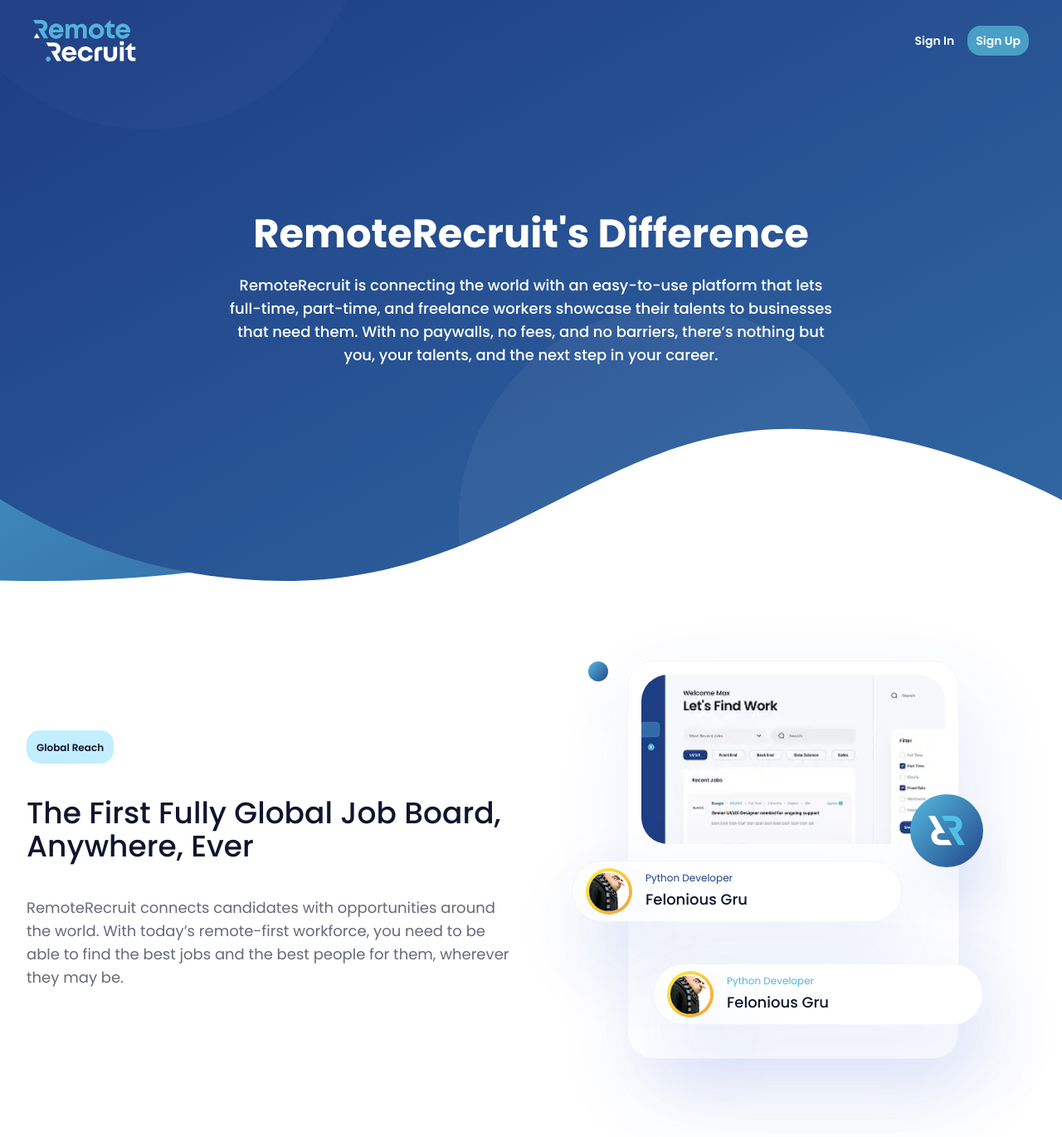
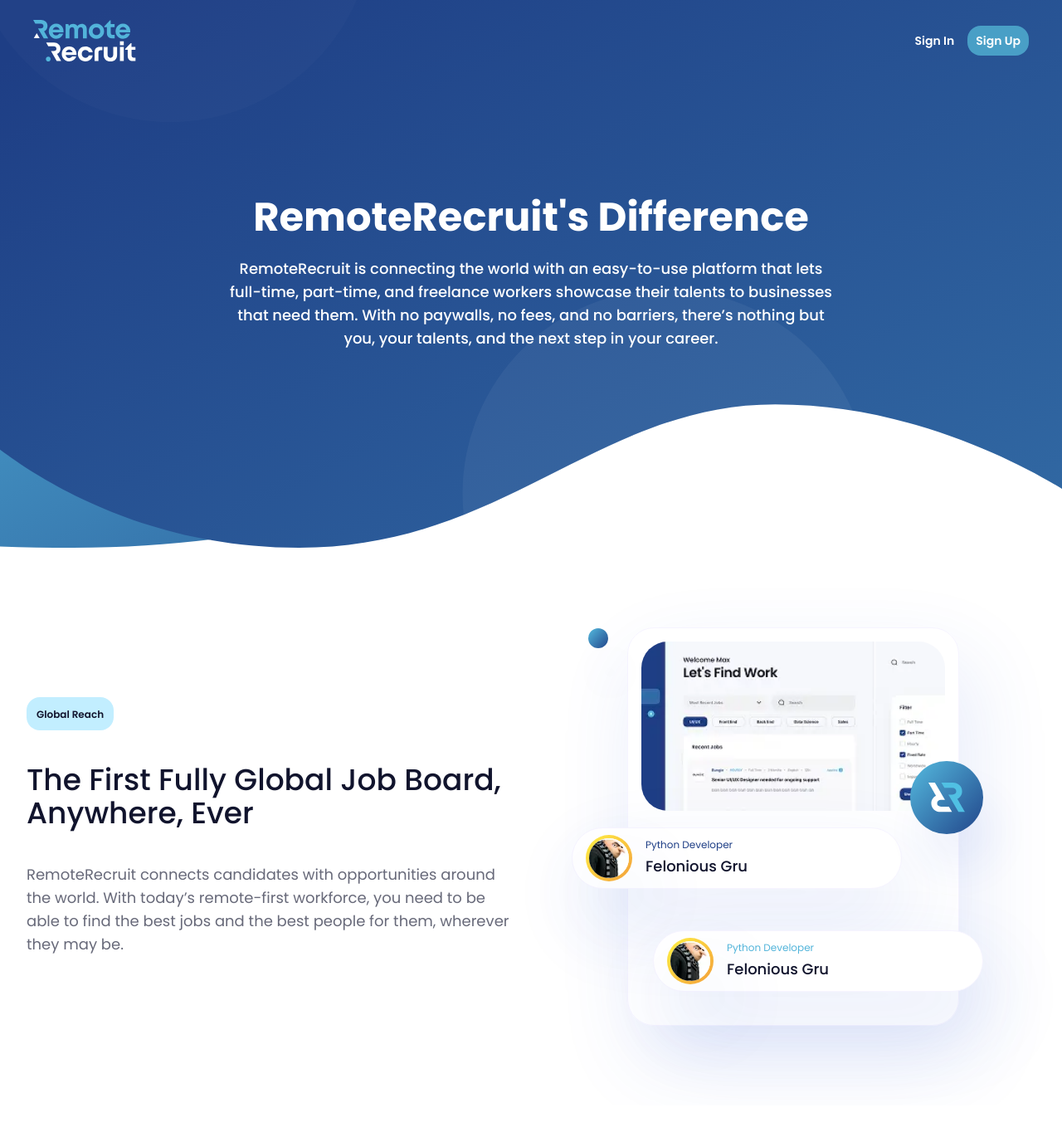
Before and after one commit to EasinTanvir/technical-task, a React (Vite) app: page / in a window 1280 px wide. Shown: the whole page at 83% size. After the commit the page ends 1332 px from the top, so only its background shows below. Built offline with nearby package versions, Linux system fonts and the light colour scheme.

Commit message:
refactor file

```diff
--- a/src/components/landingPage/Hero/HeroSection.jsx
+++ b/src/components/landingPage/Hero/HeroSection.jsx
@@ -15,7 +15,7 @@
       <BannerImage />
 
       <Container>
-        <div className="relative z-10 flex min-h-122 md:min-h-150 xl:min-h-175 flex-col items-center justify-center text-center space-y-6 max-w-185 mx-auto">
+        <div className="relative z-10 flex min-h-122 md:min-h-150 xl:min-h-165 flex-col items-center justify-center text-center space-y-6 max-w-185 mx-auto">
           <Heading as="h1" id="hero-heading">
             RemoteRecruit's Difference
           </Heading>
--- a/src/components/landingPage/Research/Card.jsx
+++ b/src/components/landingPage/Research/Card.jsx
@@ -1,7 +1,7 @@
 import React from "react";
 import { findWorkImage, profileImage } from "../../../constant";
 import Profile from "./Profile";
-import CircleLogo from "./CircleLogo";
+import CircleLogo from "../../shared/CircleLogo";
 import EmptyCircle from "./EmptyCircle";
 
 const Card = () => {
@@ -30,7 +30,7 @@
         imageSrc={profileImage}
       />
 
-      <CircleLogo />
+      <CircleLogo className=" absolute sm:-right-7.5 -right-4 top-40 z-10 " />
       <EmptyCircle />
     </div>
   );
--- a/src/components/landingPage/Research/CircleLogo.jsx
+++ /dev/null
@@ -1,17 +0,0 @@
-import React from "react";
-import { logoIconImage } from "../../../constant";
-const CircleLogo = () => {
-  return (
-    <div className="sm:w-22 sm:h-22 w-16 h-16 rounded-full absolute sm:-right-7.5 -right-4 top-40 z-10   flex-center bg-research-logo-circle-bg  shadow-research-logo-circle">
-      <img
-        src={logoIconImage}
-        alt="RemoteRecruit logo"
-        width={140}
-        height={40}
-        className="sm:w-11 w-7"
-      />
-    </div>
-  );
-};
-
-export default CircleLogo;
--- /dev/null
+++ b/src/components/shared/CircleLogo.jsx
@@ -0,0 +1,19 @@
+import React from "react";
+import { logoIconImage } from "../../constant";
+const CircleLogo = ({ className = "" }) => {
+  return (
+    <div
+      className={`sm:w-22 sm:h-22 w-16 h-16 rounded-full flex-center bg-research-logo-circle-bg  shadow-research-logo-circle ${className}`}
+    >
+      <img
+        src={logoIconImage}
+        alt="RemoteRecruit logo"
+        width={140}
+        height={40}
+        className="sm:w-11 w-7"
+      />
+    </div>
+  );
+};
+
+export default CircleLogo;
```
